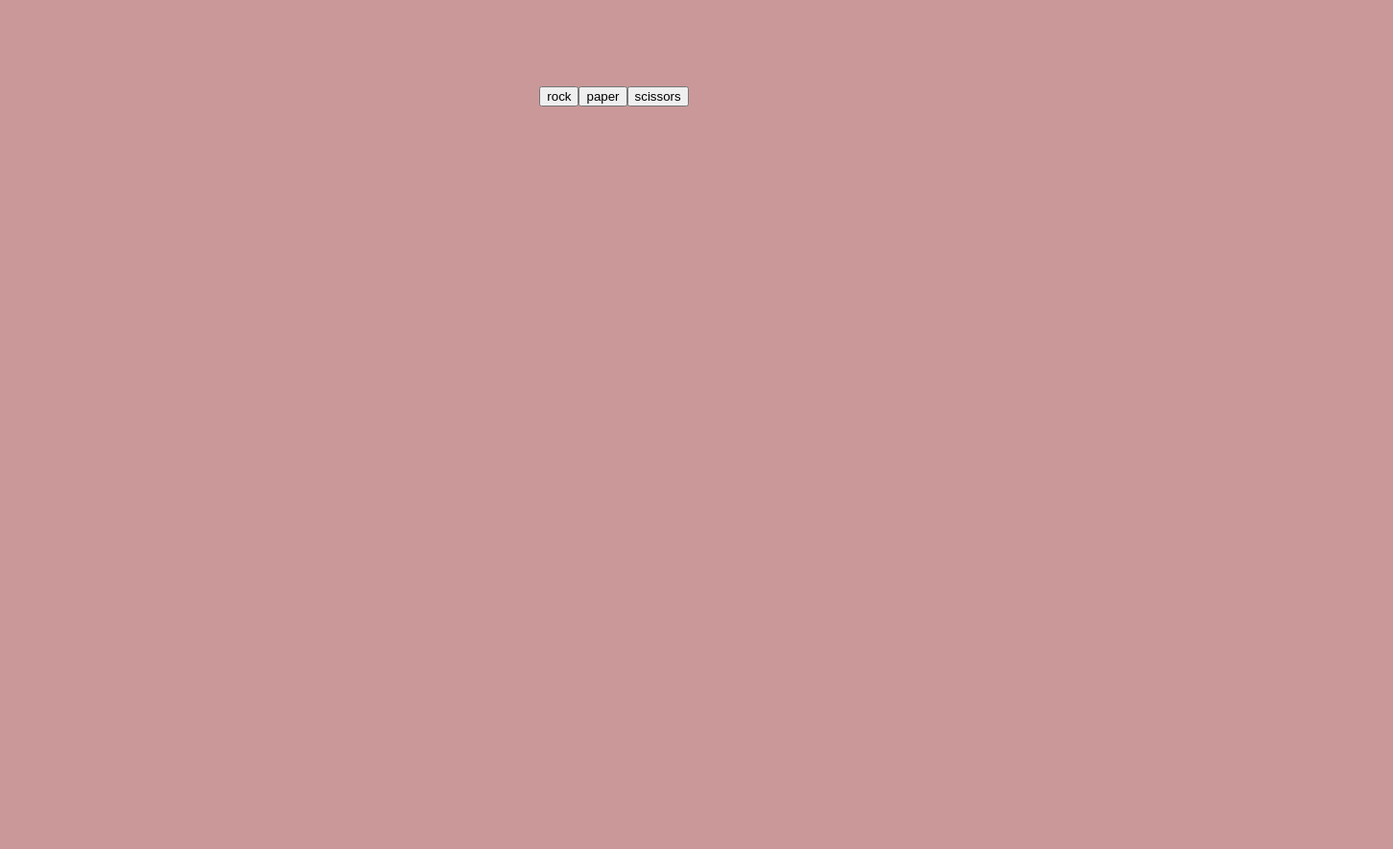
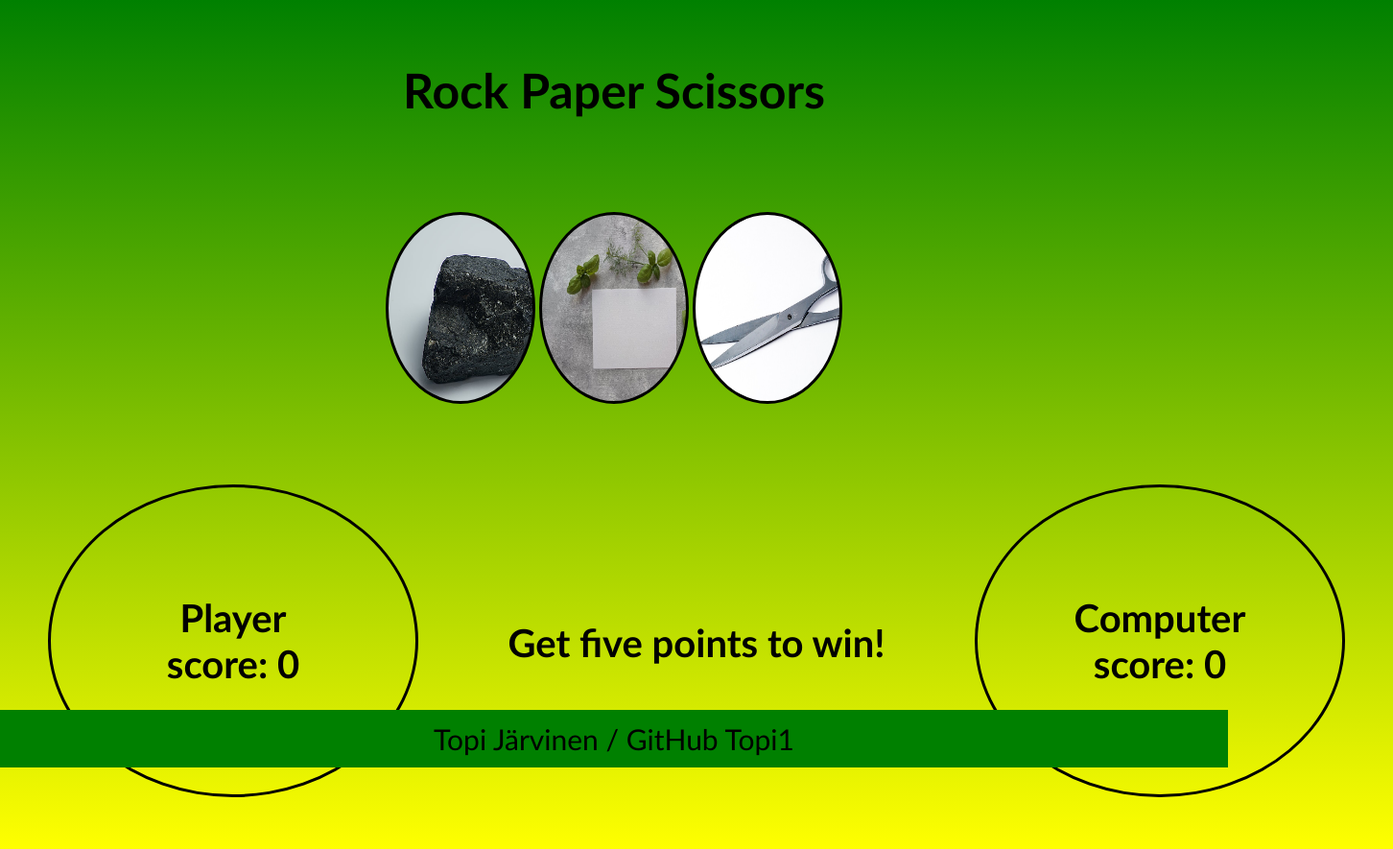
Before and after one commit to Topi1/RPS, a plain HTML site: page index.html in a window 1280 px wide. Shown: the whole page at 96% size, 1452 px wide, since content can reach past the window. Before the commit the page ends 800 px from the top, so only its background shows below. Drawn offline with Linux system fonts and the light colour scheme.

Commit message:
new version

```diff
--- a/index.html
+++ b/index.html
@@ -4,29 +4,47 @@
     <meta charset="UTF-8">
     <meta name="viewport" content="width=device-width, initial-scale=1.0">
     <meta http-equiv="X-UA-Compatible" content="ie=edge">
-    <title>HTML 5 Boilerplate</title>
+    <title>RPS by Topi</title>
     <link rel="stylesheet" href="style.css">
   </head>
   <body>
 
+    <div class = "start">
+      <h1>Rock Paper Scissors</h1>
+    </div>
 
     <div class = "buttons">
 
-      <input type="button" value="rock"></input>
-      <input type="button" value="paper"></input>
-      <input type="button" value="scissors"></input>
+      <input type="button" class ="btn1" value="rock"></input>
+      <input type="button" class ="btn2" value="paper"></input>
+      <input type="button" class ="btn3" value="scissors"></input>
 
     </div>
 
-    <div id = "scoreboard">
+
+    <div class ="main">
+
+
+
+
+
+      <div id = "scores">
+          <h1 id ="playerscore"></h1>
+      </div>
+
+      <div id = "scoreboard">
+        <h1 id = "results"></h1>
+      </div>
+
+      <div id = "scores2">
+        <h1 id ="computerscore"></h1>
+    </div>
 
     </div>
 
-    <div id = "scores">
-        <h1 id ="playerscore"></h1>
-        <h1 id ="computerscore"></h1>
-    </div>
-
+    <footer>
+      Topi Järvinen / GitHub Topi1
+    </footer>
 
 	<script src="index.js"></script>
   </body>
--- a/index.js
+++ b/index.js
@@ -1,7 +1,18 @@
+
 let result = "";
 let playerScore = 0;
 let computerScore = 0;
+
 const buttons = document.querySelectorAll('input');
+
+const player = document.querySelector("#playerscore");
+player.textContent = `Player score: ${playerScore}`;
+
+const computer = document.querySelector("#computerscore");
+computer.textContent = `Computer score: ${computerScore}`;
+
+const output = document.querySelector("#results");
+output.textContent = "Get five points to win!";
 
 function getComputerChoice(min = 1, max = 4)
 {
@@ -40,7 +51,8 @@ function playRound(playerSelection)
 
     if (playerSelection === computerSelection)
     {
-        result = "tie";
+         result = `Its a tie! You chose ${playerSelection}, and The Computer chose ${computerSelection}.`;
+         output.style.color = "blue";
     }
 
     if (
@@ -48,8 +60,10 @@ function playRound(playerSelection)
         (playerSelection === "scissors" && computerSelection === "paper") ||
         (playerSelection === "paper" && computerSelection === "rock")
       ) {
-        result = "win";
+        result = `You won! You chose ${playerSelection}, and The Computer chose ${computerSelection}.`;
+        output.style.color = "green";
         playerScore++;
+
       }
 
     if (
@@ -57,22 +71,40 @@ function playRound(playerSelection)
         (computerSelection === "scissors" && playerSelection === "paper") ||
         (computerSelection === "paper" && playerSelection === "rock")
       ) {
-        result = "lose";
+        result = `You lost! You chose ${playerSelection}, and The Computer chose ${computerSelection}.`;
+        output.style.color = "red";
         computerScore++;
+
       }
 
+                if (playerScore == 5){
+                    result = "You Won the Game! Well played!";
+                    playerScore = 0;
+                    computerScore = 0;
+                    player.textContent = "Player Score: " + playerScore;
+                    computer.textContent = "Computer Score: " + computerScore;
+                }
+                else if (computerScore == 5){
+                    result = "You Lost the game. Better luck next time!"
+                    playerScore = 0;
+                    computerScore = 0;
+                    player.textContent = "Player Score: " + playerScore;
+                    computer.textContent = "Computer Score: " + computerScore;
+                }
 
 
-    document.getElementById('scoreboard').innerHTML = result
-    document.getElementById('playerscore').innerHTML = playerScore
-    document.getElementById('computerscore').innerHTML = computerScore
+    //document.getElementById('scoreboard').textContent = result
+    //document.getElementById('playerscore').textContent = playerScore
+    //document.getElementById('computerscore').textContent = computerScore
+    //player.textContent = `Player score: ${playerScore}`;
+    player.textContent = "Player score: " + playerScore;
+    computer.textContent = "Computer score: " + computerScore;
+    output.textContent = result;
+
     return;
 }
 
-function gameEnd()
-{
 
-}
 
 
 
--- a/style.css
+++ b/style.css
@@ -1,18 +1,85 @@
 body {
-    background-color: #ca9898;
+
+    background-image: linear-gradient(green, yellow);
+    background-size: 100%;
     padding: 0;
     margin: 0;
     text-align: center;
-    font-family: 'Roboto', arial;
+    font-family: 'Gill Sans', 'Gill Sans MT', Calibri, 'Trebuchet MS', sans-serif;
 }
+
+
 
 .buttons {
     display: flex;
     color: black;
     align-items: center;
+    justify-content: space-evenly;
+    padding: 30px 400px;
+}
+
+input[type=button] {
+
+    border: solid;
+    border-radius: 4px;
+    border-color: black;
+    color: white;
+    padding: 32px;
+    text-decoration: none;
+    margin: 4px 2px;
+    cursor: pointer;
+    border-radius: 50%;
+    width: 200px;
+    height: 200px;
+    font-size: 0;
+    transition-duration: 0.4s;
+}
+
+input[type=button]:hover {
+    transform: scale(1.2);
+    border-color: greenyellow;
+  }
+
+.btn1 {
+    background-image: url(rock.jpeg);
+    background-size: 200px 200px;
+}
+
+.btn2 {
+    background-image: url(paper.jpeg);
+    background-size: 200px 200px;
+}
+
+.btn3 {
+    background-image: url(scissors.jpg);
+    background-size: 200px 200px;
+}
+
+.main {
+    display: inline-flex;
+    color: black;
+    align-items: start;
+    justify-content: space-evenly;
+    padding: 50px;
+}
+
+.main h1 {
+    font-size: 40px;
+}
+
+.start {
+    display: flex;
+    color: black;
+    align-items: center;
     justify-content: center;
-    padding: 90px;
+    padding: 30px;
 }
+
+.start h1 {
+    font-size: 50px;
+}
+
+
 
 #scoreboard {
     display: flex;
@@ -20,4 +87,57 @@ body {
     align-items: center;
     justify-content: space-evenly;
     padding: 90px;
+    width: 400px;
+    height: 150px;
 }
+
+#scores {
+    display: flex;
+    color: black;
+    align-items: center;
+    justify-content: space-evenly;
+    padding: 90px ;
+    width: 200px;
+    height: 140px;
+    border-radius: 50%;
+    border-style: solid;
+    border-color: black;
+    transition-duration: 0.4s;
+}
+
+#scores:hover {
+    transform: scale(1.2);
+    border-color: greenyellow;
+  }
+
+#scores2 {
+    display: flex;
+    color: black;
+    align-items: center;
+    justify-content: space-evenly;
+    padding: 90px ;
+    width: 200px;
+    height: 140px;
+    border-radius: 50%;
+    border-style: solid;
+    border-color: black;
+    transition-duration: 0.4s;
+}
+
+#scores2:hover {
+    transform: scale(1.2);
+    border-color: greenyellow;
+  }
+
+footer {
+    display: flex;
+    position: fixed;
+    bottom: 0;
+    height: 60px;
+    width: 100%;
+    align-items: center;
+    justify-content: center;
+    background-color: green;
+    font-family: 'Gill Sans', 'Gill Sans MT', Calibri, 'Trebuchet MS', sans-serif;
+    font-size: 30px;
+}
```
Also changed, not shown: paper.jpeg (added), rock.jpeg (added), scissors.jpg (added).
